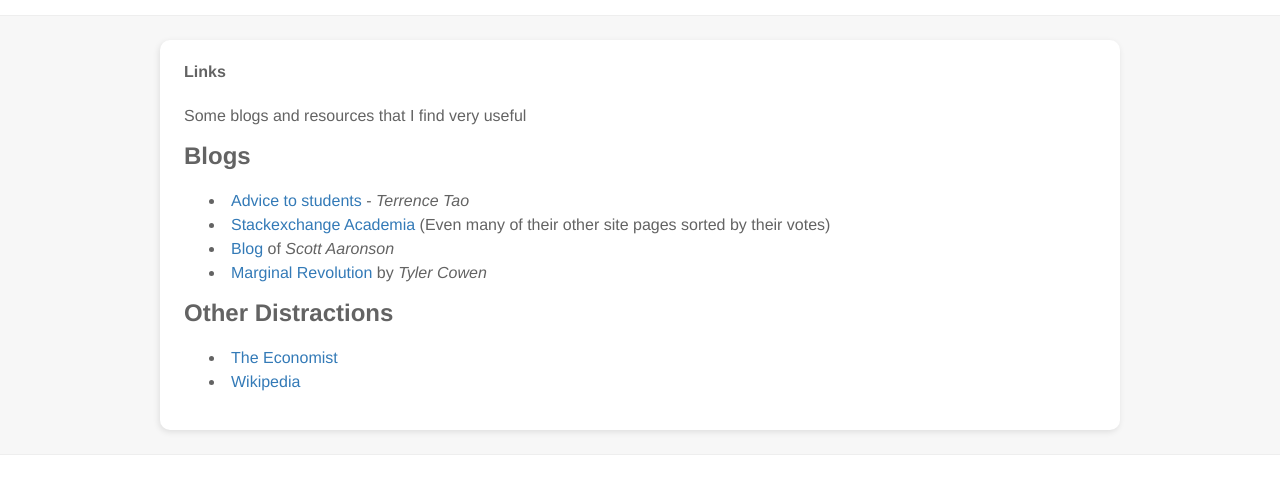
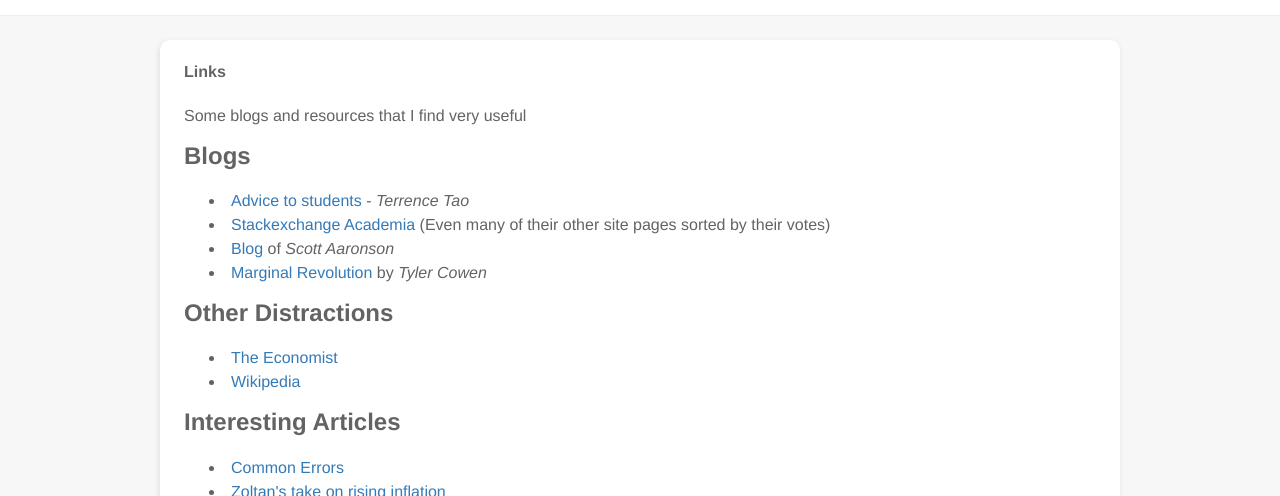
Before and after one commit to charleskm6/charleskm6.github.io, a plain HTML site: page links/index.html in a window 1280 px wide. Shown: the part 74-570 px from the top of the page. Drawn offline with Linux system fonts and the light colour scheme; files whose address does not match are found by name.

Commit message:
update articles

```diff
--- a/links/index.html
+++ b/links/index.html
@@ -82,6 +82,14 @@
 
 </ul>
 
+<h2 id="blogs">Interesting Articles</h2>
+<ul>
+  <li><a href="https://math.vanderbilt.edu/schectex/commerrs/">Common Errors</a> <em></em></li>
+  <li><a href="https://t.co/cPBtjeBJAt">Zoltan's take on rising inflation</a> <em></em></li>
+
+
+</ul>
+
 <!-- <h2 id="books">Books</h2>
 <ul>
   <li><a href="https://www.cs.bham.ac.uk/~axj/pub/papers/handy1.pdf">Domain Theory</a> - <em>by Samson Abramsky
```
